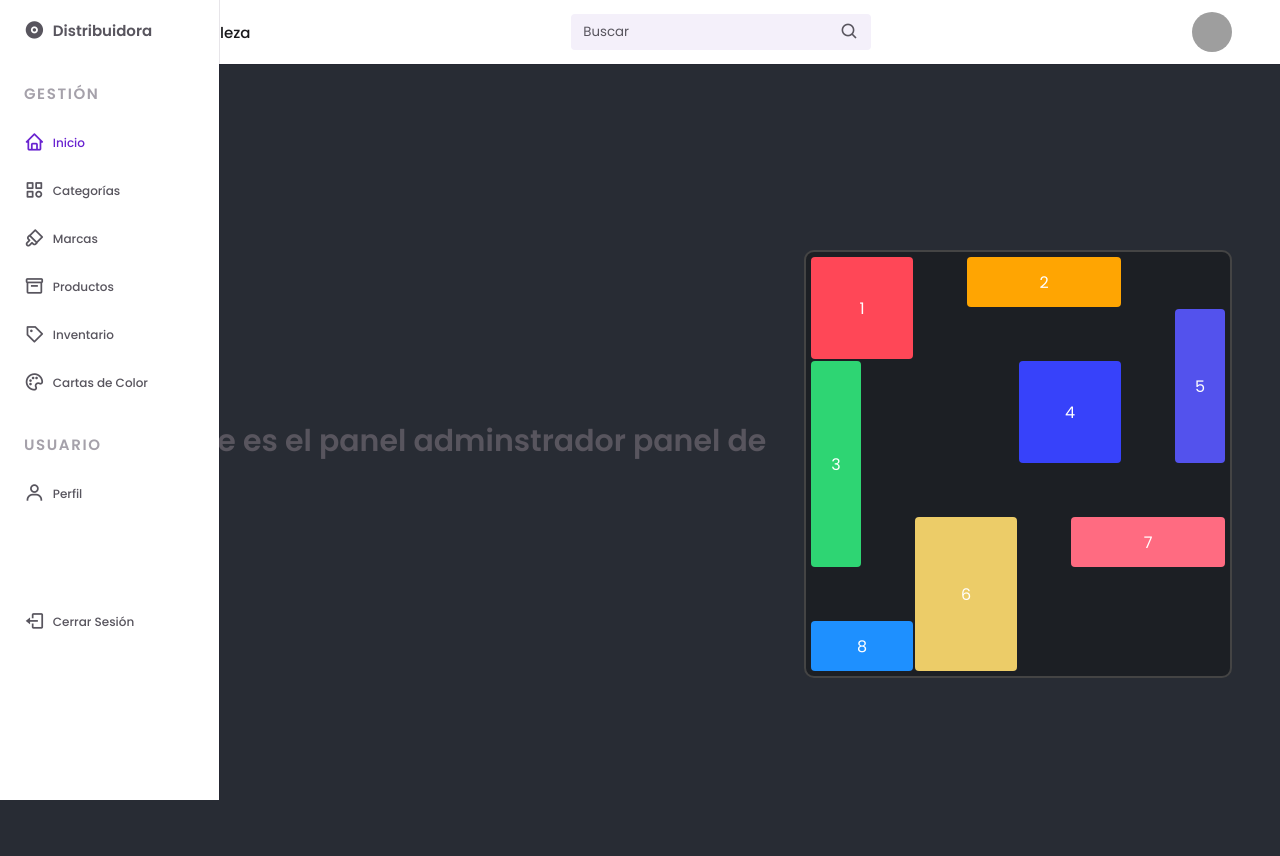
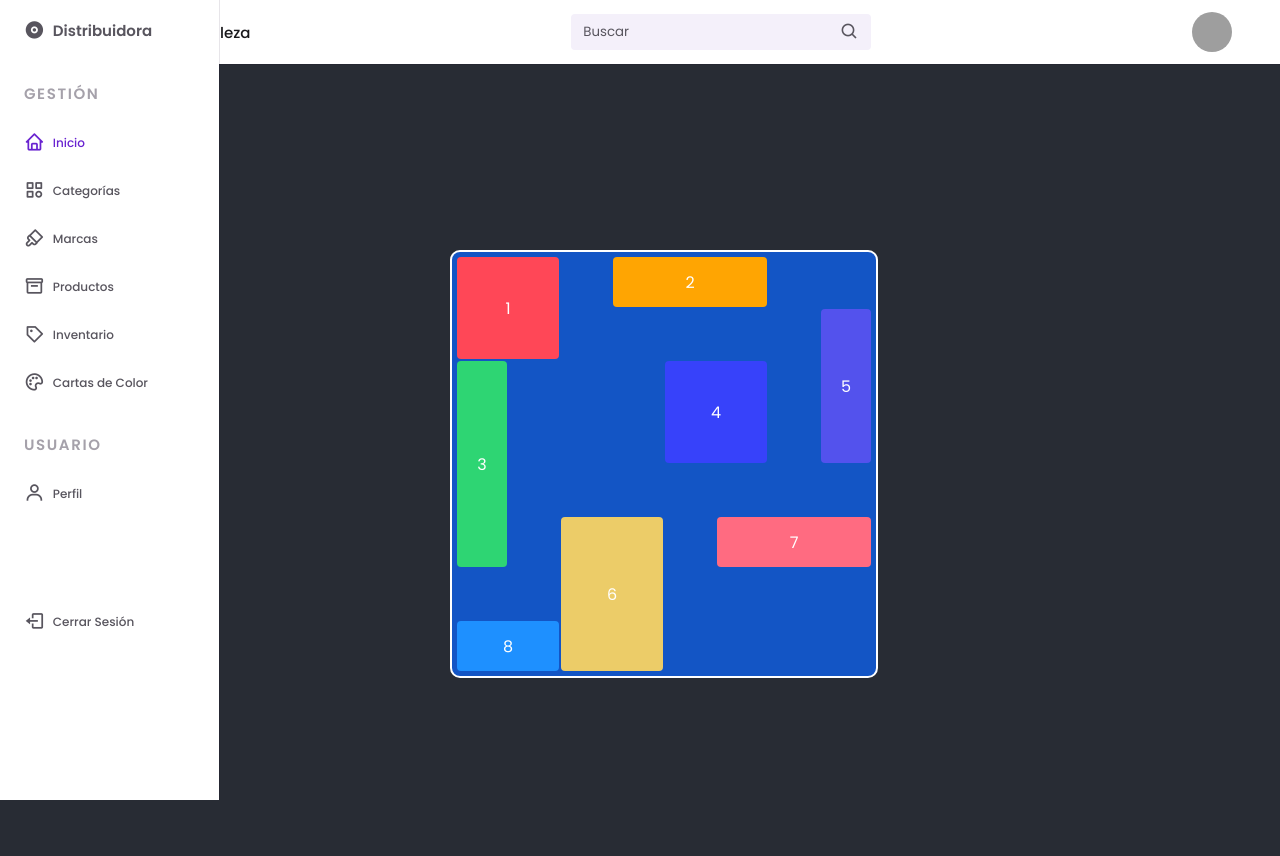
Before and after one commit to daniels-py/beauty-application, a Django app: page /auth/admin_dashboard/ in a window 1280 px wide. Run offline with Django 5.2, Linux system fonts and the light colour scheme; grey boxes are pictures that could not be loaded.

Commit message:
actulizacion de vista home admin

```diff
--- a/inventory/app_distributor/static/css/dashboar_content.css
+++ b/inventory/app_distributor/static/css/dashboar_content.css
@@ -18,9 +18,9 @@ body {
     grid-template-columns: repeat(8, 50px); /* Ocho columnas de 50px cada una */
     grid-template-rows: repeat(8, 50px);    /* Ocho filas de 50px cada una */
     gap: 2px; /* Espacio entre celdas */
-    background-color: #1c1f24;
+    background-color: #1355c5;
     padding: 5px;
-    border: 2px solid #444;
+    border: 2px solid #ffffff;
     border-radius: 10px;
 }
 
--- a/inventory/app_distributor/templates/admin/admin_dashboard.html
+++ b/inventory/app_distributor/templates/admin/admin_dashboard.html
@@ -8,7 +8,6 @@
     <title>Panel de Control</title>
 </head>
 <body>
-    <h1>hola este es el panel adminstrador panel de control</h1>
 
 
     {% include 'components/sidebar.html' %}
```
